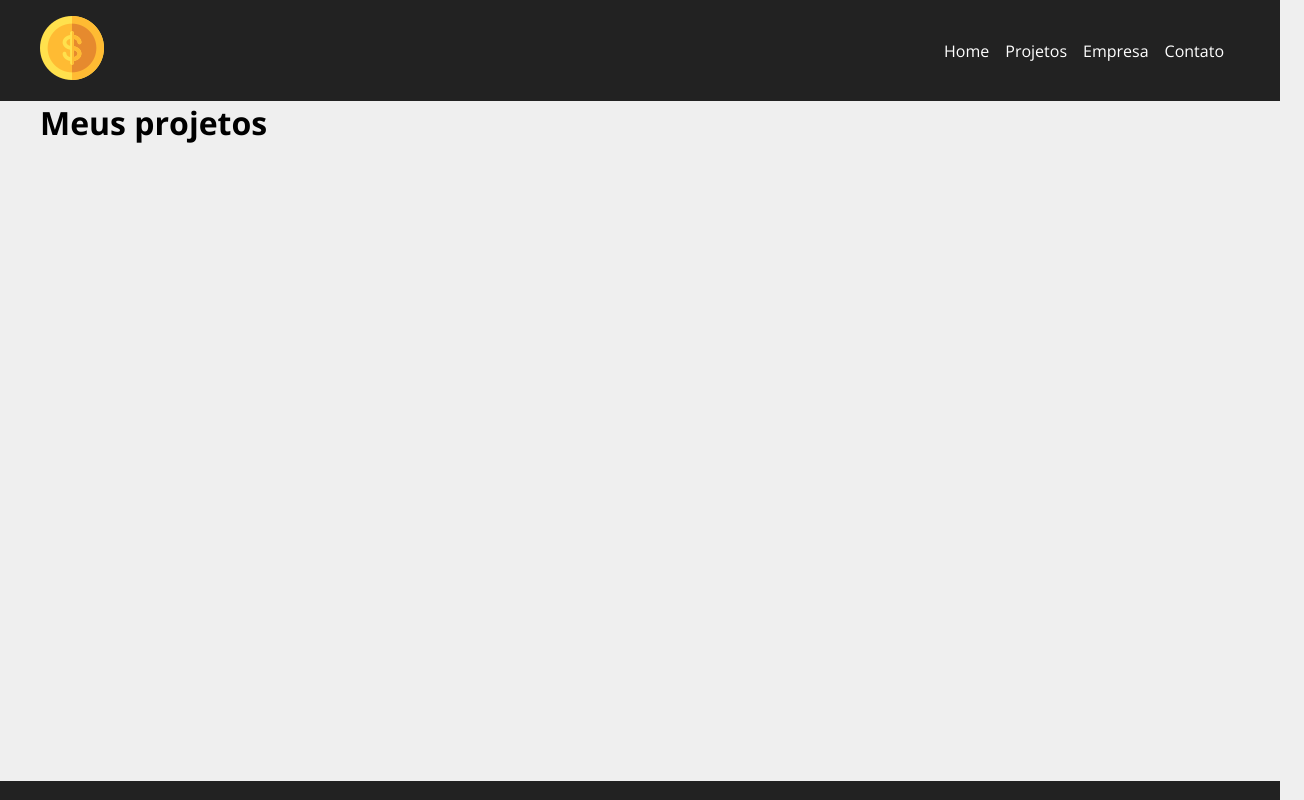
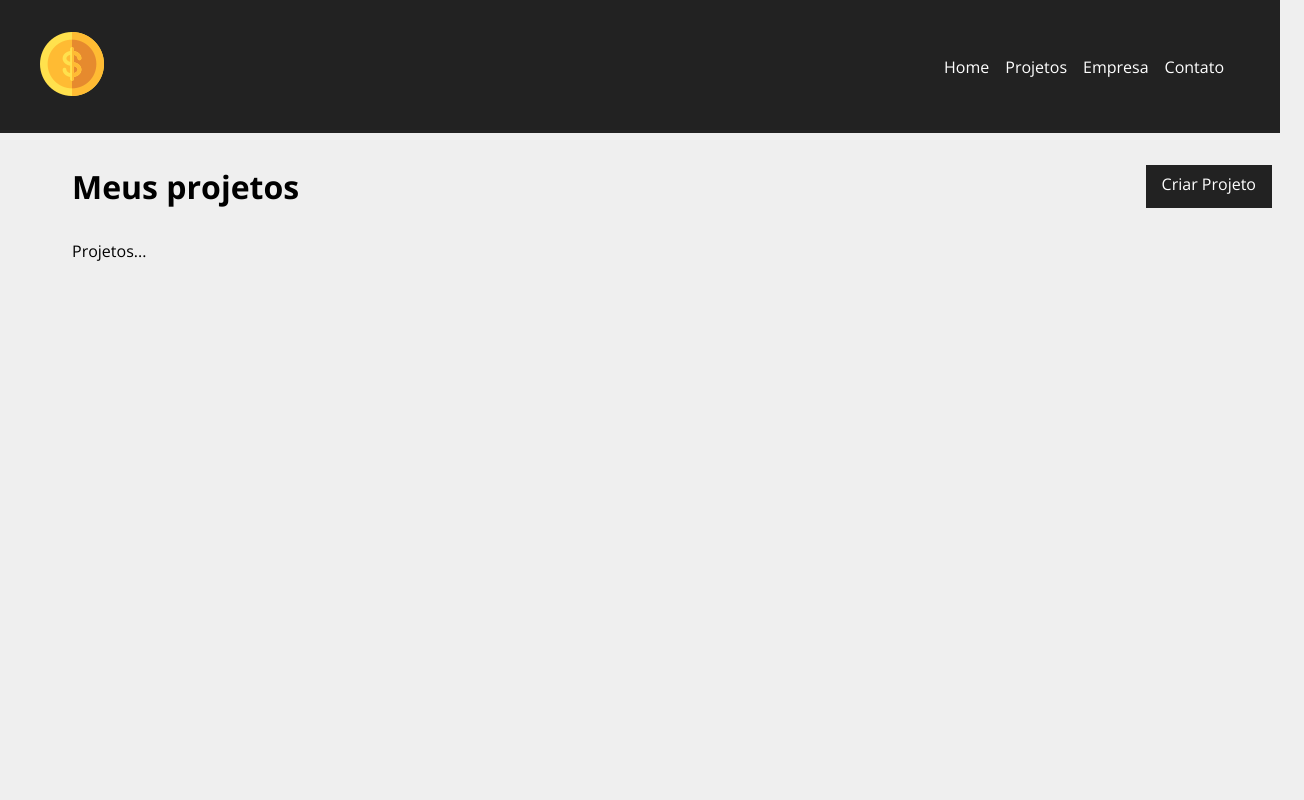
Before and after one commit to benevora/react-app-cost, a React (Create React App) app in the folder costs/: page /projects in a window 1280 px wide. Shown: the top 800 px of the page, 1304 px wide, since content can reach past the window. Built offline with nearby package versions, Linux system fonts and the light colour scheme.

Commit message:
Creating Dashboard

```diff
--- a/costs/db.json
+++ b/costs/db.json
@@ -21,6 +21,17 @@
       "cost": 0,
       "services": [],
       "id": 2
+    },
+    {
+      "name": "kayden",
+      "budget": "600000",
+      "category": {
+        "id": "2",
+        "name": "Desenvolvimento"
+      },
+      "cost": 0,
+      "services": [],
+      "id": 3
     }
   ],
   "categories": [
--- a/costs/src/components/layout/Navbar.module.css
+++ b/costs/src/components/layout/Navbar.module.css
@@ -2,7 +2,7 @@
   display: flex;
   justify-content: space-between;
   background-color: #222;
-  padding: 1em;
+  padding: 2em;
 }
 
 .list {
--- a/costs/src/components/pages/Home.module.css
+++ b/costs/src/components/pages/Home.module.css
@@ -1,8 +1,5 @@
 .home_container {
   width: 100%;
-  /* position: absolute; */
-  /* margin-left: auto; */
-  /* margin-right: auto; */
   display: flex;
   flex-direction: column;
   align-items: center;
--- a/costs/src/components/pages/NewProject.module.css
+++ b/costs/src/components/pages/NewProject.module.css
@@ -1,8 +1,5 @@
 .newproject_container {
   width: 450px;
-  position: absolute;
-  margin-left: auto;
-  margin-right: auto;
   margin: 0 auto;
   padding: 3em;
 }
--- a/costs/src/components/pages/Projects.js
+++ b/costs/src/components/pages/Projects.js
@@ -1,5 +1,10 @@
 import {useLocation} from 'react-router-dom'
+
 import Message from '../layout/Message'
+import Container from '../layout/Container'
+import LinkButton from '../layout/LinkButton'
+
+import styles from './Projects.module.css'
 
 function Projects() {
 
@@ -10,9 +15,15 @@
   }
 
   return (
-    <div>
-      <h1>Meus projetos</h1>
+    <div className={styles.project_container}>
+      <div className={styles.title_container}>
+        <h1>Meus projetos</h1>
+        <LinkButton to="/newproject" text="Criar Projeto" />
+      </div>
       {message && <Message type="success" msg={message} />}
+      <Container customClass="start">
+        <p>Projetos...</p>
+      </Container>
     </div>
   )
 }
--- /dev/null
+++ b/costs/src/components/pages/Projects.module.css
@@ -0,0 +1,9 @@
+.project_container {
+  padding: 2em;
+}
+
+.title_container {
+  display: flex;
+  justify-content: space-between;
+  margin-bottom: 2em;
+}
--- a/costs/src/components/project/ProjectForm.module.css
+++ b/costs/src/components/project/ProjectForm.module.css
@@ -1,4 +1,4 @@
 .form {
   width: 100%;
-  margin: 2em 0;
+  margin: 1em 0;
 }
```
